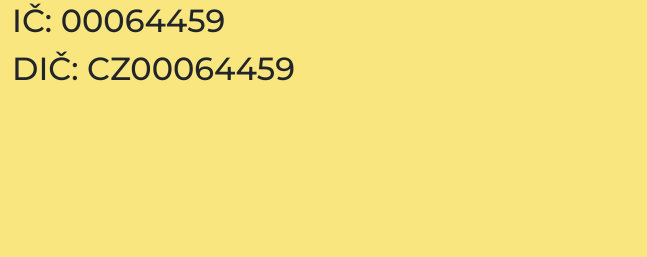
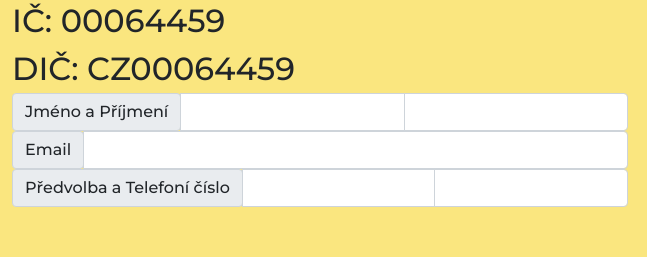
Before and after one commit to TomasFisar/FisarTomas2C_web2_hotovo, a plain HTML site: page contacts.html in a window 1280 px wide. Shown: the part 543-800 px from the top of the page, 0-647 px from the left. Drawn offline with nearby package versions, Linux system fonts and the light colour scheme; a web font is replaced by a local one.

Commit message:
Inputs Added

```diff
--- a/contacts.html
+++ b/contacts.html
@@ -76,6 +76,26 @@
             <div>171 00 Praha 7</div>
             <div>IČ: 00064459</div>
             <div>DIČ: CZ00064459</div>
+            <div class="input-group">
+              <div class="input-group-prepend">
+                <span class="input-group-text" id="">Jméno a Příjmení</span>
+              </div>
+              <input type="text" class="form-control">
+              <input type="text" class="form-control">
+            </div>
+            <div class="input-group">
+              <div class="input-group-prepend">
+                <span class="input-group-text" id="">Email</span>
+              </div>
+              <input type="email" class="form-control">
+            </div>
+            <div class="input-group">
+              <div class="input-group-prepend">
+                <span class="input-group-text" id="">Předvolba a Telefoní číslo</span>
+              </div>
+              <input type="text" class="form-control">
+              <input type="text" class="form-control">
+            </div>
           </div>
           <div class="col-md">
             <iframe
```
